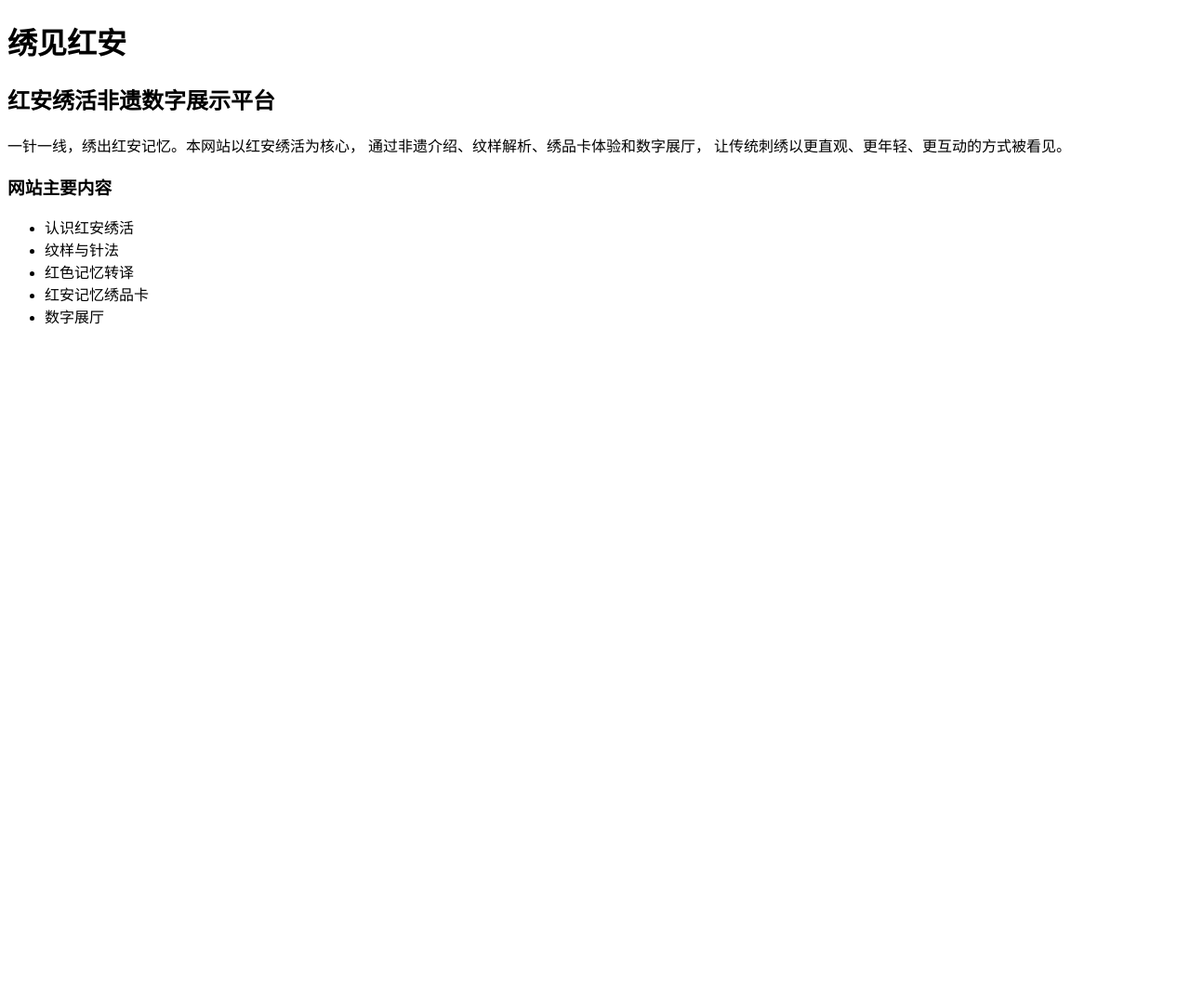
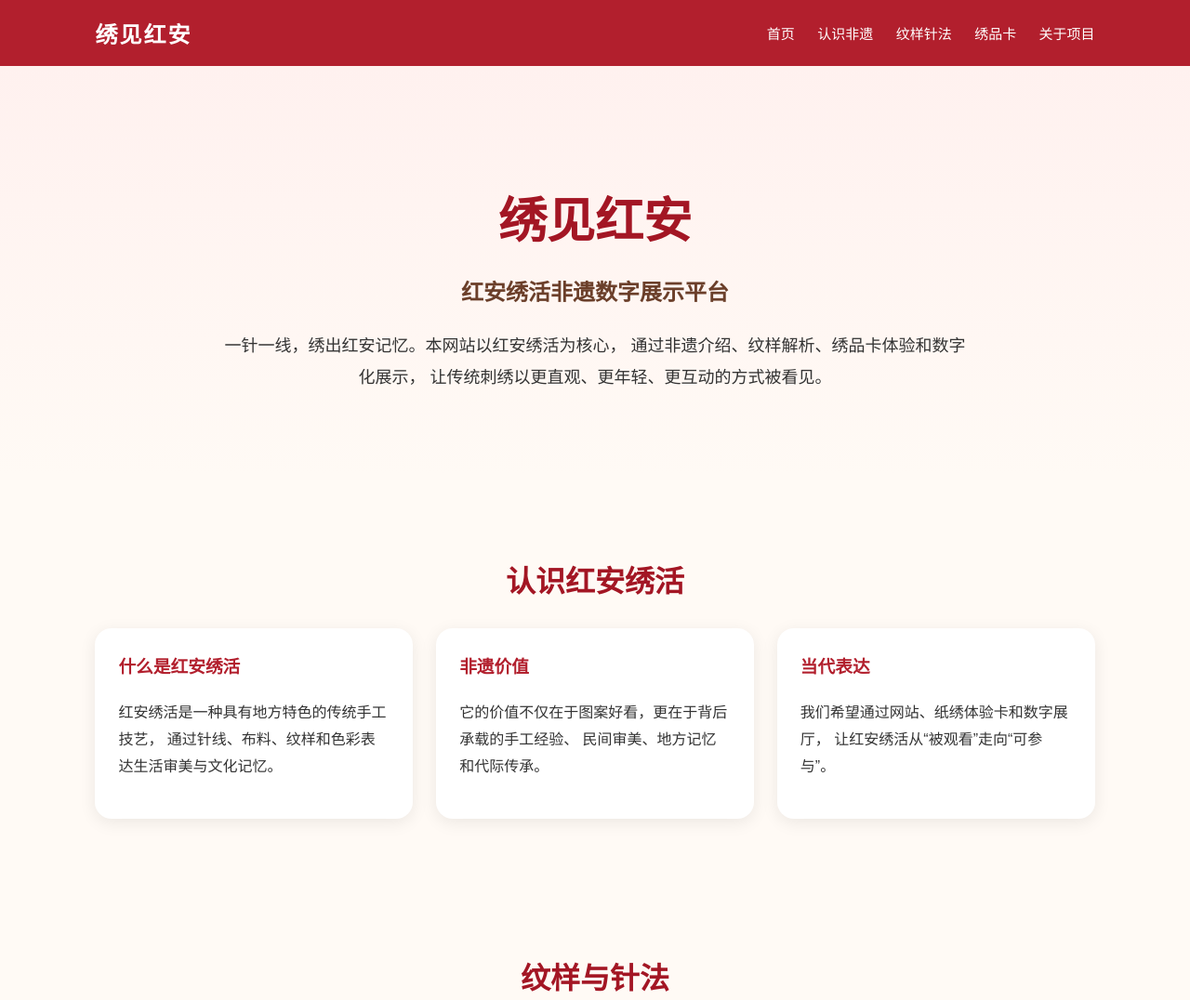
Before and after one commit to occ0620/xiujian-hongan, a plain HTML site: page index.html in a window 1280 px wide. Shown: the top 1076 px of the page at 93% size. Before the commit the page ends 800 px from the top, so only its background shows below. Drawn offline with Linux system fonts and the light colour scheme.

Commit message:
第二次测试

```diff
--- a/index.html
+++ b/index.html
@@ -4,24 +4,221 @@
   <meta charset="UTF-8">
   <meta name="viewport" content="width=device-width, initial-scale=1.0">
   <title>绣见红安</title>
+  <style>
+    body {
+      margin: 0;
+      font-family: "Microsoft YaHei", sans-serif;
+      background: #fffaf5;
+      color: #333;
+    }
+
+    header {
+      background: #b21f2d;
+      color: white;
+      padding: 18px 8%;
+      display: flex;
+      justify-content: space-between;
+      align-items: center;
+    }
+
+    header h2 {
+      margin: 0;
+      letter-spacing: 2px;
+    }
+
+    nav a {
+      color: white;
+      text-decoration: none;
+      margin-left: 20px;
+      font-size: 15px;
+    }
+
+    .hero {
+      padding: 90px 8%;
+      text-align: center;
+      background: linear-gradient(to bottom, #fff1ef, #fffaf5);
+    }
+
+    .hero h1 {
+      font-size: 52px;
+      color: #a31624;
+      margin-bottom: 15px;
+    }
+
+    .hero h3 {
+      font-size: 24px;
+      color: #6b3f2a;
+      margin-bottom: 25px;
+    }
+
+    .hero p {
+      max-width: 800px;
+      margin: 0 auto;
+      font-size: 18px;
+      line-height: 1.9;
+    }
+
+    section {
+      padding: 60px 8%;
+    }
+
+    section h2 {
+      color: #a31624;
+      font-size: 32px;
+      text-align: center;
+      margin-bottom: 30px;
+    }
+
+    .cards {
+      display: grid;
+      grid-template-columns: repeat(auto-fit, minmax(220px, 1fr));
+      gap: 25px;
+    }
+
+    .card {
+      background: white;
+      border-radius: 18px;
+      padding: 25px;
+      box-shadow: 0 4px 18px rgba(0,0,0,0.08);
+      line-height: 1.8;
+    }
+
+    .card h3 {
+      color: #b21f2d;
+      margin-top: 0;
+    }
+
+    .process {
+      max-width: 850px;
+      margin: 0 auto;
+      background: white;
+      border-radius: 18px;
+      padding: 30px;
+      line-height: 2;
+      box-shadow: 0 4px 18px rgba(0,0,0,0.08);
+    }
+
+    footer {
+      background: #7f1d1d;
+      color: white;
+      text-align: center;
+      padding: 25px;
+      margin-top: 40px;
+    }
+  </style>
 </head>
+
 <body>
-  <h1>绣见红安</h1>
-  <h2>红安绣活非遗数字展示平台</h2>
 
-  <p>
-    一针一线，绣出红安记忆。本网站以红安绣活为核心，
-    通过非遗介绍、纹样解析、绣品卡体验和数字展厅，
-    让传统刺绣以更直观、更年轻、更互动的方式被看见。
-  </p>
+  <header>
+    <h2>绣见红安</h2>
+    <nav>
+      <a href="#home">首页</a>
+      <a href="#heritage">认识非遗</a>
+      <a href="#pattern">纹样针法</a>
+      <a href="#card">绣品卡</a>
+      <a href="#about">关于项目</a>
+    </nav>
+  </header>
 
-  <h3>网站主要内容</h3>
-  <ul>
-    <li>认识红安绣活</li>
-    <li>纹样与针法</li>
-    <li>红色记忆转译</li>
-    <li>红安记忆绣品卡</li>
-    <li>数字展厅</li>
-  </ul>
+  <div class="hero" id="home">
+    <h1>绣见红安</h1>
+    <h3>红安绣活非遗数字展示平台</h3>
+    <p>
+      一针一线，绣出红安记忆。本网站以红安绣活为核心，
+      通过非遗介绍、纹样解析、绣品卡体验和数字化展示，
+      让传统刺绣以更直观、更年轻、更互动的方式被看见。
+    </p>
+  </div>
+
+  <section id="heritage">
+    <h2>认识红安绣活</h2>
+    <div class="cards">
+      <div class="card">
+        <h3>什么是红安绣活</h3>
+        <p>
+          红安绣活是一种具有地方特色的传统手工技艺，
+          通过针线、布料、纹样和色彩表达生活审美与文化记忆。
+        </p>
+      </div>
+
+      <div class="card">
+        <h3>非遗价值</h3>
+        <p>
+          它的价值不仅在于图案好看，更在于背后承载的手工经验、
+          民间审美、地方记忆和代际传承。
+        </p>
+      </div>
+
+      <div class="card">
+        <h3>当代表达</h3>
+        <p>
+          我们希望通过网站、纸绣体验卡和数字展厅，
+          让红安绣活从“被观看”走向“可参与”。
+        </p>
+      </div>
+    </div>
+  </section>
+
+  <section id="pattern">
+    <h2>纹样与针法</h2>
+    <div class="cards">
+      <div class="card">
+        <h3>花草纹样</h3>
+        <p>象征生活气息、自然审美和美好祝愿，可用于边框和装饰图案。</p>
+      </div>
+
+      <div class="card">
+        <h3>五角星纹样</h3>
+        <p>象征红色记忆与革命精神，是本项目绣品卡的核心视觉符号。</p>
+      </div>
+
+      <div class="card">
+        <h3>纪念碑纹样</h3>
+        <p>象征纪念、信仰和历史传承，体现红安红色文化主题。</p>
+      </div>
+
+      <div class="card">
+        <h3>基础穿线法</h3>
+        <p>按照孔位顺序穿线，用不同颜色毛线完成图案轮廓和区域表达。</p>
+      </div>
+    </div>
+  </section>
+
+  <section id="card">
+    <h2>红安记忆绣品卡</h2>
+    <div class="process">
+      <p>
+        “红安记忆绣品卡”是本项目围绕红安绣活设计的非遗体验产品。
+        它将五角星、纪念碑、云纹、花草纹样等元素进行融合，
+        让参与者在穿线过程中了解红安故事，感受非遗刺绣的温度。
+      </p>
+
+      <p>
+        <strong>制作步骤：</strong><br>
+        第一步：选择对应颜色毛线。<br>
+        第二步：从背面穿入第一个孔位。<br>
+        第三步：按照同色线条依次穿线。<br>
+        第四步：完成五角星、纪念碑、云纹和花草区域。<br>
+        第五步：整理背面线头，完成绣品卡。
+      </p>
+    </div>
+  </section>
+
+  <section id="about">
+    <h2>关于项目</h2>
+    <div class="process">
+      <p>
+        本项目来源于暑期社会实践，团队以红安绣活非遗传播为核心，
+        通过实地调研、资料整理、纹样设计、网站建设和体验活动，
+        探索红色文化与非遗刺绣结合的数字化传播路径。
+      </p>
+    </div>
+  </section>
+
+  <footer>
+    <p>绣见红安｜红安绣活非遗数字展示平台</p>
+  </footer>
+
 </body>
 </html>
```
